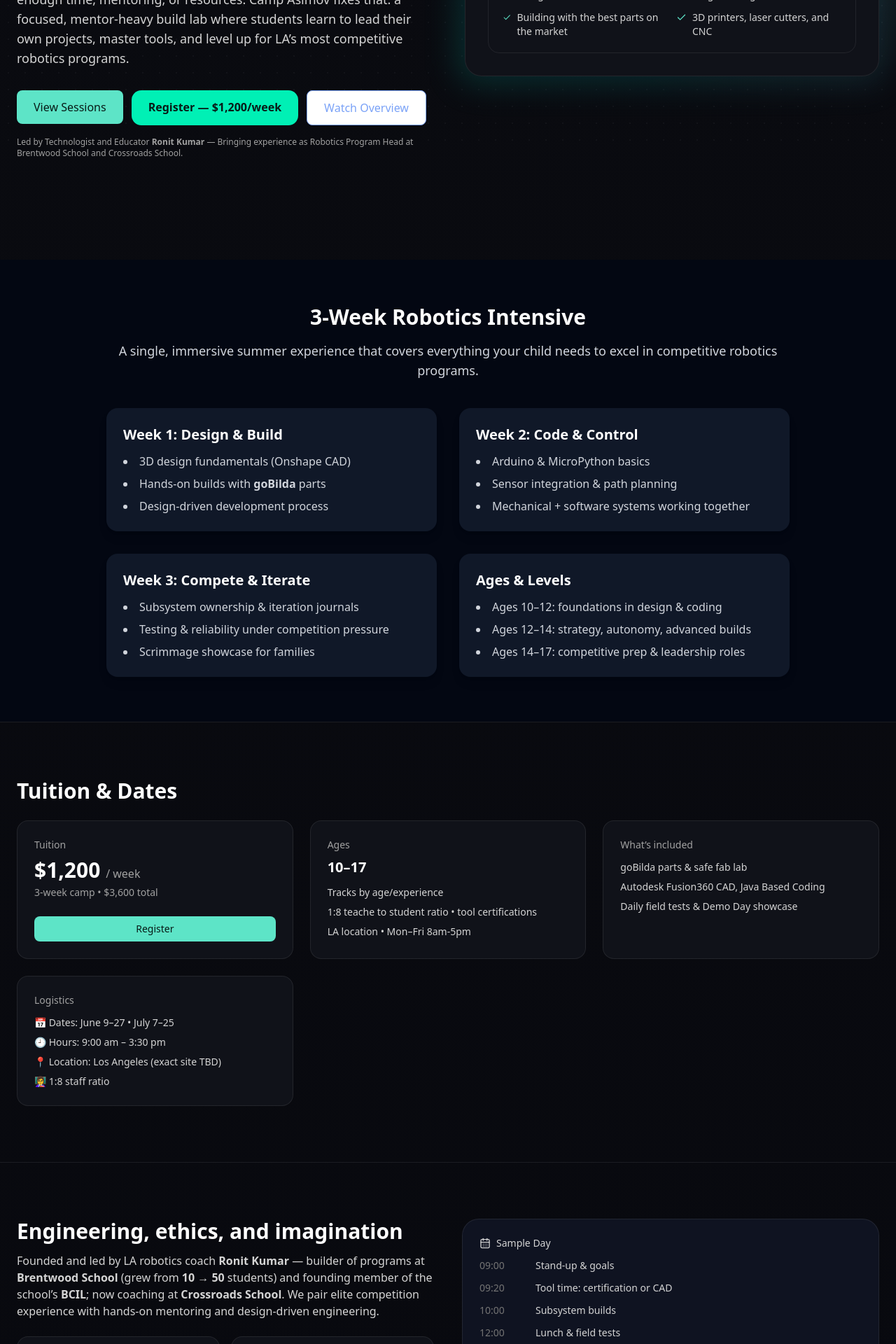
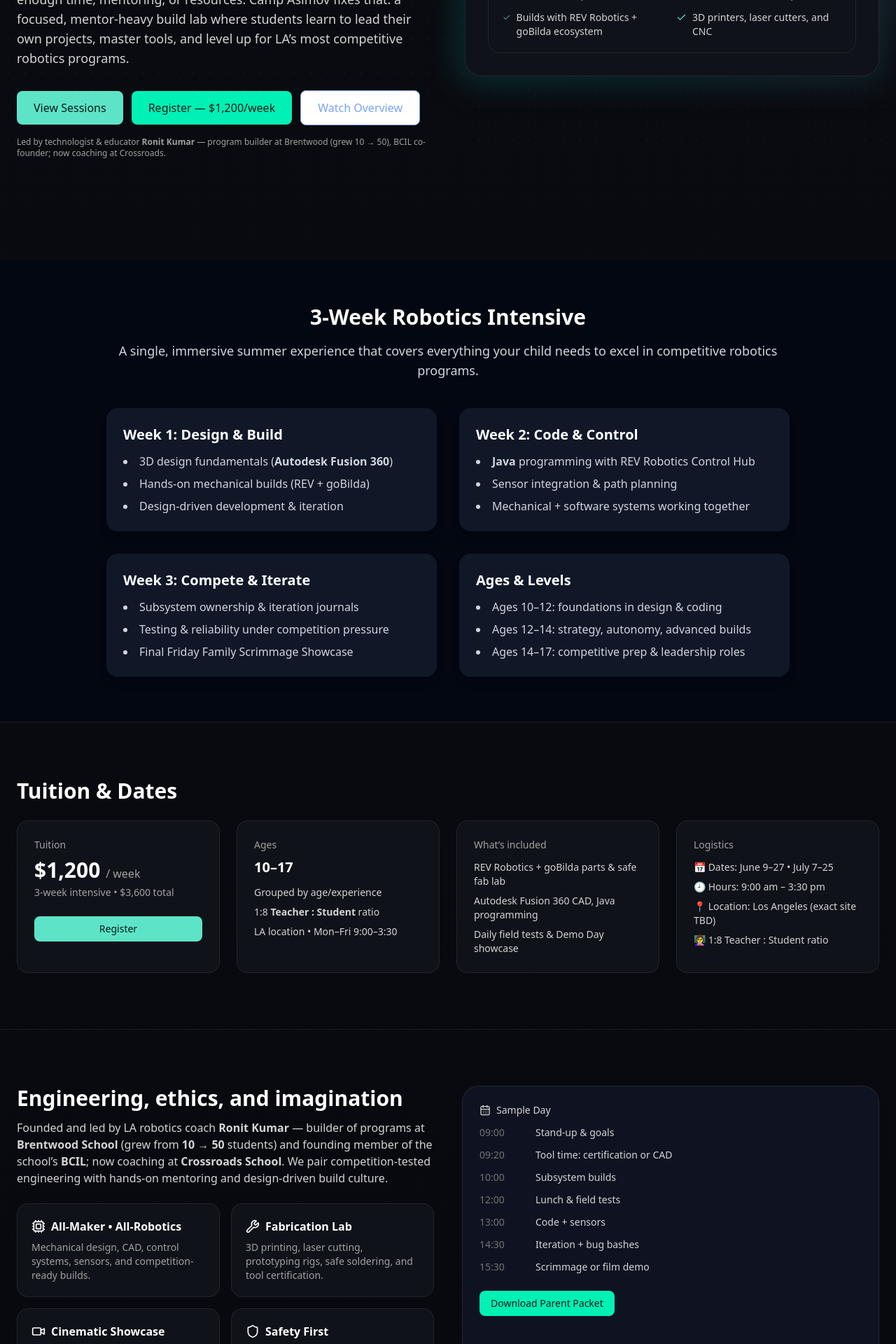
Before and after one commit to KingKumar/camp-asimov, a Next.js app: page / in a window 1280 px wide. Shown: the part 580-2500 px from the top of the page at 70% size. Built offline with nearby package versions, Linux system fonts and the light colour scheme.

Commit message:
Update AsimovLanding.tsx

```diff
--- a/components/AsimovLanding.tsx
+++ b/components/AsimovLanding.tsx
@@ -4,13 +4,18 @@ import { useState } from "react";
 import { motion } from "framer-motion";
 import {
   Check, Shield, Rocket, Cpu, Sparkles, Video, Wrench,
-  CalendarDays, ChevronRight,
-  Trophy
+  CalendarDays, ChevronRight, Trophy
 } from "lucide-react";
 import { Button } from "@/components/ui/button";
 import { Card, CardContent, CardHeader, CardTitle } from "@/components/ui/card";
 import { Input } from "@/components/ui/input";
 import { Textarea } from "@/components/ui/textarea";
+
+// ------------------------------------
+// Config / constants (edit these)
+// ------------------------------------
+const STRIPE_LINK = "https://buy.stripe.com/REPLACE_ME"; // <- paste your Stripe Payment Link
+const CONTACT_EMAIL = "kumi12345@gmail.com";            // <- or any email you want visible
 
 // Asimov-inspired palette
 const ink = {
@@ -23,55 +28,25 @@ const ink = {
 };
 
 const features = [
-  { icon: <Cpu className="w-5 h-5" />, title: "All‑Maker • All‑Robotics",
-    text: "Mechanical design, CAD, microcontrollers, sensors, and battle‑ready builds." },
+  { icon: <Cpu className="w-5 h-5" />, title: "All-Maker • All-Robotics",
+    text: "Mechanical design, CAD, control systems, sensors, and competition-ready builds." },
   { icon: <Wrench className="w-5 h-5" />, title: "Fabrication Lab",
     text: "3D printing, laser cutting, prototyping rigs, safe soldering, and tool certification." },
   { icon: <Video className="w-5 h-5" />, title: "Cinematic Showcase",
-    text: "Demo Day with story, aesthetics, and Asimov‑grade presentation." },
+    text: "Demo Day with story, aesthetics, and presentation." },
   { icon: <Shield className="w-5 h-5" />, title: "Safety First",
-    text: "Safety-first engineering practices: tool training, PPE, and supervised builds" },
+    text: "Safety-first engineering practices: tool training, PPE, and supervised builds." },
 ];
 
-// const programs = [
-//   {
-//     title: "3‑Week Robotics Intensive (Ages 10–12)",
-//     blurb: "Foundations in design‑driven development: 3D design & CAD, safe fabrication, and autonomous behaviors.",
-//     bullets: [
-//       "3D design & CAD (Onshape)",
-//       "Design‑driven development & iteration",
-//       "Microcontrollers (Arduino/MicroPython) & sensors",
-//     ],
-//   },
-//   {
-//     title: "3‑Week Robotics Intensive (Ages 12–14)",
-//     blurb: "From chassis to code: build with premier parts (goBilda), integrate sensors, and ship reliable mechanisms.",
-//     bullets: [
-//       "goBilda ecosystem & mechanical best practices",
-//       "Path planning & sensor fusion",
-//       "Custom parts (CAD → 3D print/laser cut)",
-//     ],
-//   },
-//   {
-//     title: "3‑Week Advanced Track (Ages 14–17)",
-//     blurb: "Competition‑level builds: subsystem ownership, reliability testing, and advanced coding.",
-//     bullets: [
-//       "Subsystem ownership & design reviews",
-//       "Advanced coding patterns & Git workflow",
-//       "Event‑style scrimmage & presentation",
-//     ],
-//   },
-// ];
-
 const faqs = [
-  { q: "What does an Asimov‑themed camp mean?",
+  { q: "What does an Asimov-themed camp mean?",
     a: "We fuse hard engineering with narrative design—students build capable robots and craft the story around them. It’s STEAM with purpose: logic, ethics, and imagination." },
   { q: "Is it safe for new makers?",
-    a: "Yes. Every student completes tool training, PPE checks, and staff‑guided build steps before independent work." },
+    a: "Yes. Every student completes tool training, PPE checks, and staff-guided build steps before independent work." },
   { q: "Do you provide gear?",
     a: "We supply tools, kits, and lab materials. Students bring a labeled water bottle, lunch, and curiosity." },
   { q: "Refunds & transfers?",
-    a: "Full refund (minus processing) up to 30 days pre‑start; 50% from 14–29 days; credits within 14 days." },
+    a: "Full refund (minus processing) up to 30 days pre-start; 50% from 14–29 days; credits within 14 days." },
 ];
 
 export default function AsimovCampLanding() {
@@ -93,21 +68,30 @@ export default function AsimovCampLanding() {
       <div className="pointer-events-none fixed inset-0 [background-image:radial-gradient(#ffffff20_1px,transparent_1px)] [background-size:24px_24px] opacity-30" />
 
       {/* NAV */}
-      <header className="sticky top-0 z-40 border-b"
-        style={{ borderColor: ink.line, background: "rgba(10,11,16,0.7)", backdropFilter: "blur(6px)" }}>
+      <header
+        className="sticky top-0 z-40 border-b"
+        style={{ borderColor: ink.line, background: "rgba(10,11,16,0.7)", backdropFilter: "blur(6px)" }}
+      >
         <div className="mx-auto max-w-7xl px-6 py-4 flex items-center justify-between">
           <div className="flex items-center gap-3">
-            <Rocket className="h-6 w-6" style={{ color: ink.accent }} />
+            <Rocket className="h-6 w-6" style={{ color: ink.accent }} aria-hidden />
             <span className="font-semibold tracking-wide">CAMP ASIMOV</span>
           </div>
           <nav className="hidden md:flex items-center gap-6 text-sm text-neutral-300">
-            <a href="#programs" className="hover:text-white">Program Details</a>
+            <a href="#program" className="hover:text-white">Program Details</a>
             <a href="#why" className="hover:text-white">Why Us</a>
             <a href="#safety" className="hover:text-white">Safety</a>
             <a href="#faq" className="hover:text-white">FAQ</a>
             <a href="#contact" className="hover:text-white">Contact</a>
             <Button asChild className="ml-2" style={{ backgroundColor: ink.accent, color: "#081b17" }}>
-              <a href="https://buy.stripe.com/REPLACE_ME" target="_blank" rel="noreferrer">Register</a>
+              <a
+                href={STRIPE_LINK}
+                target="_blank"
+                rel="noreferrer"
+                aria-label="Register for Camp Asimov via secure checkout"
+              >
+                Register
+              </a>
             </Button>
           </nav>
         </div>
@@ -123,33 +107,31 @@ export default function AsimovCampLanding() {
               transition={{ duration: 0.6 }}
               className="text-4xl md:text-6xl font-black leading-tight"
             >
-              LA’s premier mentor‑driven robotics & maker camp
+              LA’s premier mentor-driven robotics & maker camp
             </motion.h1>
             <p className="mt-6 text-lg text-neutral-300 max-w-prose">
-              Independent schools often can’t give robotics‑obsessed students enough time, mentoring, or resources. Camp Asimov fixes that: a focused, mentor‑heavy build lab where students learn to lead their own projects, master tools, and level up for LA’s most competitive robotics programs.
+              Independent schools often can’t give robotics-obsessed students enough time, mentoring, or resources. Camp Asimov fixes that: a focused, mentor-heavy build lab where students learn to lead their own projects, master tools, and level up for LA’s most competitive robotics programs.
             </p>
-            <div className="mt-8 flex flex-wrap gap-3">
-              <Button size="lg" className="px-6 py-6 text-base" style={{ backgroundColor: ink.accent, color: "#081b17" }}>
-                View Sessions
+            <div className="mt-8 flex flex-wrap gap-3 items-center">
+              <Button asChild size="lg" className="px-6 py-6 text-base" style={{ backgroundColor: ink.accent, color: "#081b17" }}>
+                <a href="#program">View Sessions</a>
               </Button>
-              <a
-                href="#pricing"
-                className="px-6 py-3 rounded-xl font-semibold"
-                style={{ backgroundColor: "#00f0b5", color: "#081b17" }}
-                >
+              <Button asChild size="lg" className="px-6 py-6 text-base" style={{ backgroundColor: "#00f0b5", color: "#081b17" }}>
+                <a href={STRIPE_LINK} target="_blank" rel="noreferrer" aria-label="Register — $1,200 per week">
                   Register — $1,200/week
                 </a>
+              </Button>
               <Button size="lg" variant="outline" className="px-6 py-6 text-base border"
                 style={{ borderColor: ink.accent2, color: ink.accent2 }}>
                 Watch Overview
               </Button>
             </div>
             <p className="mt-4 text-xs text-neutral-400">
-              Led by Technologist and Educator <strong>Ronit Kumar</strong> — Bringing experience as Robotics Program Head at Brentwood School and Crossroads School.
+              Led by technologist & educator <strong>Ronit Kumar</strong> — program builder at Brentwood (grew 10 → 50), BCIL co-founder; now coaching at Crossroads.
             </p>
           </div>
 
-          {/* hero stats + safety */}
+          {/* hero stats + highlights */}
           <motion.div initial={{ opacity: 0, scale: 0.96 }} animate={{ opacity: 1, scale: 1 }} transition={{ duration: 0.6, delay: 0.1 }}>
             <div className="relative">
               <div className="absolute -inset-2 rounded-3xl bg-gradient-to-tr from-teal-400/20 to-indigo-400/10 blur-xl" />
@@ -165,12 +147,17 @@ export default function AsimovCampLanding() {
 
                 <div className="mt-6 border rounded-2xl p-5" style={{ borderColor: ink.line }}>
                   <div className="flex items-center gap-2 text-sm text-neutral-300">
-                    <Trophy className="w-4 h-4" /> Expert coaching, small teams, big results.
+                    <Trophy className="w-4 h-4" aria-hidden /> Expert coaching, small teams, big results.
                   </div>
                   <div className="mt-3 grid grid-cols-1 sm:grid-cols-2 gap-3 text-sm">
-                    {[ "Advanced 3D Computer Aided Design", "Advanced Concepts in Programming", "Building with the best parts on the market", "3D printers, laser cutters, and CNC" ].map((t) => (
+                    {[
+                      "Fusion 360 CAD (3D design fundamentals)",
+                      "Java programming (REV Robotics Control Hub / FTC SDK)",
+                      "Builds with REV Robotics + goBilda ecosystem",
+                      "3D printers, laser cutters, and CNC",
+                    ].map((t) => (
                       <div key={t} className="flex items-start gap-2">
-                        <Check className="w-4 h-4 mt-0.5" style={{ color: ink.accent }} />
+                        <Check className="w-4 h-4 mt-0.5" style={{ color: ink.accent }} aria-hidden />
                         <span className="text-neutral-300">{t}</span>
                       </div>
                     ))}
@@ -183,7 +170,7 @@ export default function AsimovCampLanding() {
       </section>
 
       {/* PROGRAM DETAILS */}
-      <section id="programs" className="py-16 bg-gray-950 text-white">
+      <section id="program" className="py-16 bg-gray-950 text-white">
         <div className="max-w-5xl mx-auto px-6">
           <h2 className="text-3xl font-bold mb-4 text-center">3-Week Robotics Intensive</h2>
           <p className="text-lg text-gray-300 mb-10 text-center">
@@ -194,16 +181,16 @@ export default function AsimovCampLanding() {
             <div className="bg-gray-900 rounded-2xl p-6 shadow-lg">
               <h3 className="text-xl font-semibold mb-3">Week 1: Design & Build</h3>
               <ul className="space-y-2 text-gray-300 list-disc list-inside">
-          <li>3D design fundamentals (Onshape CAD)</li>
-          <li>Hands-on builds with <strong>goBilda</strong> parts</li>
-          <li>Design-driven development process</li>
+                <li>3D design fundamentals (<strong>Autodesk Fusion 360</strong>)</li>
+                <li>Hands-on mechanical builds (REV + goBilda)</li>
+                <li>Design-driven development & iteration</li>
               </ul>
             </div>
 
             <div className="bg-gray-900 rounded-2xl p-6 shadow-lg">
               <h3 className="text-xl font-semibold mb-3">Week 2: Code & Control</h3>
               <ul className="space-y-2 text-gray-300 list-disc list-inside">
-          <li>Arduino & MicroPython basics</li>
+                <li><strong>Java</strong> programming with REV Robotics Control Hub</li>
                 <li>Sensor integration & path planning</li>
                 <li>Mechanical + software systems working together</li>
               </ul>
@@ -214,7 +201,7 @@ export default function AsimovCampLanding() {
               <ul className="space-y-2 text-gray-300 list-disc list-inside">
                 <li>Subsystem ownership & iteration journals</li>
                 <li>Testing & reliability under competition pressure</li>
-          <li>Scrimmage showcase for families</li>
+                <li>Final Friday Family Scrimmage Showcase</li>
               </ul>
             </div>
 
@@ -234,37 +221,46 @@ export default function AsimovCampLanding() {
       <section id="pricing" className="py-20 border-t" style={{ borderColor: ink.line }}>
         <div className="mx-auto max-w-7xl px-6">
           <h2 className="text-2xl md:text-3xl font-bold">Tuition & Dates</h2>
-          <div className="mt-6 grid md:grid-cols-3 gap-6">
+          <div className="mt-6 grid md:grid-cols-4 gap-6">
             <div className="rounded-2xl border p-6" style={{ borderColor: ink.line, background: ink.surface }}>
               <div className="text-neutral-400 text-sm">Tuition</div>
-              <div className="mt-2 text-3xl font-extrabold">$1,200 <span className="text-base font-medium text-neutral-400">/ week</span></div>
-              <div className="mt-1 text-neutral-400 text-sm">3‑week camp • $3,600 total</div>
-              <Button className="mt-6 w-full" style={{ backgroundColor: ink.accent, color: '#081b17' }}>Register</Button>
+              <div className="mt-2 text-3xl font-extrabold">
+                $1,200 <span className="text-base font-medium text-neutral-400">/ week</span>
               </div>
+              <div className="mt-1 text-neutral-400 text-sm">3-week intensive • $3,600 total</div>
+              <Button asChild className="mt-6 w-full" style={{ backgroundColor: ink.accent, color: "#081b17" }}>
+                <a href={STRIPE_LINK} target="_blank" rel="noreferrer" aria-label="Register for Camp Asimov">
+                  Register
+                </a>
+              </Button>
+            </div>
+
             <div className="rounded-2xl border p-6" style={{ borderColor: ink.line, background: ink.surface }}>
               <div className="text-neutral-400 text-sm">Ages</div>
               <div className="mt-2 text-xl font-semibold">10–17</div>
               <ul className="mt-3 space-y-2 text-sm text-neutral-300">
-                <li>Tracks by age/experience</li>
-                <li>1:8 teache to student ratio • tool certifications</li>
-                <li>LA location • Mon–Fri 8am-5pm</li>
+                <li>Grouped by age/experience</li>
+                <li>1:8 <strong>Teacher : Student</strong> ratio</li>
+                <li>LA location • Mon–Fri 9:00–3:30</li>
               </ul>
             </div>
+
             <div className="rounded-2xl border p-6" style={{ borderColor: ink.line, background: ink.surface }}>
               <div className="text-neutral-400 text-sm">What’s included</div>
               <ul className="mt-3 space-y-2 text-sm text-neutral-300">
-                <li>goBilda parts  & safe fab lab</li>
-                <li>Autodesk Fusion360 CAD, Java Based Coding</li>
+                <li>REV Robotics + goBilda parts & safe fab lab</li>
+                <li>Autodesk Fusion 360 CAD, Java programming</li>
                 <li>Daily field tests & Demo Day showcase</li>
               </ul>
             </div>
+
             <div className="rounded-2xl border p-6" style={{ borderColor: ink.line, background: ink.surface }}>
               <div className="text-neutral-400 text-sm">Logistics</div>
               <ul className="mt-3 space-y-2 text-sm text-neutral-300">
                 <li>📅 Dates: June 9–27 • July 7–25</li>
                 <li>🕘 Hours: 9:00 am – 3:30 pm</li>
                 <li>📍 Location: Los Angeles (exact site TBD)</li>
-                <li>👩‍🏫 1:8 staff ratio</li>
+                <li>👩‍🏫 1:8 Teacher : Student ratio</li>
               </ul>
             </div>
           </div>
@@ -277,7 +273,7 @@ export default function AsimovCampLanding() {
           <div>
             <h2 className="text-2xl md:text-3xl font-bold">Engineering, ethics, and imagination</h2>
             <p className="mt-3 text-neutral-300 max-w-prose">
-              Founded and led by LA robotics coach <strong>Ronit Kumar</strong> — builder of programs at <strong>Brentwood School</strong> (grew from <strong>10 → 50</strong> students) and founding member of the school’s <strong>BCIL</strong>; now coaching at <strong>Crossroads School</strong>. We pair elite competition experience with hands‑on mentoring and design‑driven engineering.
+              Founded and led by LA robotics coach <strong>Ronit Kumar</strong> — builder of programs at <strong>Brentwood School</strong> (grew from <strong>10 → 50</strong> students) and founding member of the school’s <strong>BCIL</strong>; now coaching at <strong>Crossroads School</strong>. We pair competition-tested engineering with hands-on mentoring and design-driven build culture.
             </p>
             <div className="mt-6 grid sm:grid-cols-2 gap-4">
               {features.map((f) => (
@@ -290,11 +286,11 @@ export default function AsimovCampLanding() {
           </div>
           <div className="rounded-3xl border p-6" style={{ borderColor: ink.line, background: ink.panel }}>
             <div className="flex items-center gap-2 text-neutral-300 text-sm">
-              <CalendarDays className="w-4 h-4" /> Sample Day
+              <CalendarDays className="w-4 h-4" aria-hidden /> Sample Day
             </div>
             <ul className="mt-3 space-y-3 text-sm text-neutral-300">
               {[
-                ["09:00", "Stand‑up & goals"],
+                ["09:00", "Stand-up & goals"],
                 ["09:20", "Tool time: certification or CAD"],
                 ["10:00", "Subsystem builds"],
                 ["12:00", "Lunch & field tests"],
@@ -305,15 +301,20 @@ export default function AsimovCampLanding() {
                 <li key={t} className="flex gap-4"><span className="text-neutral-500 w-16">{t}</span> <span>{d}</span></li>
               ))}
             </ul>
+            <Button
+              asChild
+              className="mt-6 inline-flex"
+              style={{ backgroundColor: "#00f0b5", color: "#081b17" }}
+            >
               <a
                 href="/parent-packet.pdf"
                 target="_blank"
                 rel="noopener noreferrer"
-            className="px-6 py-3 rounded-xl font-semibold"
-            style={{ backgroundColor: "#00f0b5", color: "#081b17" }}
+                aria-label="Download Parent Packet"
               >
                 Download Parent Packet
               </a>
+            </Button>
           </div>
         </div>
       </section>
@@ -323,12 +324,15 @@ export default function AsimovCampLanding() {
         <div className="mx-auto max-w-7xl px-6">
           <h2 className="text-2xl md:text-3xl font-bold">Safety Protocols</h2>
           <p className="mt-2 text-neutral-400 max-w-prose">
-            Safety-first engineering practices: tool training, PPE, and supervised builds
+            Safety-first engineering practices: tool training, PPE, and supervised builds.
           </p>
           <div className="mt-8 grid sm:grid-cols-2 lg:grid-cols-4 gap-4">
             {["PPE checks at entry","Certified tool zones","Laser & solder SOPs","Allergy & emergency flags"].map((s) => (
               <div key={s} className="rounded-2xl border p-5 text-sm" style={{ borderColor: ink.line, background: ink.surface }}>
-                <div className="flex items-start gap-2"><Shield className="w-4 h-4" style={{ color: ink.accent }} /> <span className="text-neutral-300">{s}</span></div>
+                <div className="flex items-start gap-2">
+                  <Shield className="w-4 h-4" style={{ color: ink.accent }} aria-hidden />
+                  <span className="text-neutral-300">{s}</span>
+                </div>
               </div>
             ))}
           </div>
@@ -360,10 +364,15 @@ export default function AsimovCampLanding() {
             </p>
             <div className="mt-4 text-sm">
               <div className="text-neutral-300">Academic Director: Ronit Kumar</div>
-              <div className="text-neutral-300">Bringing experience as Robotics Program Head at Brentwood School and Crossroads School.</div>
+              <div className="text-neutral-300">Brentwood Robotics (10 → 50), BCIL co-founder; now Crossroads Robotics coach</div>
               <div className="text-neutral-300">Los Angeles, CA</div>
+              <div className="text-neutral-300">
+                Email: <a href={`mailto:${CONTACT_EMAIL}`} className="underline">{CONTACT_EMAIL}</a>
               </div>
             </div>
+          </div>
+
+          {/* Formspree form (replace YOUR_FORM_ID) */}
           <form
             action="https://formspree.io/f/YOUR_FORM_ID"
             method="POST"
@@ -390,13 +399,13 @@ export default function AsimovCampLanding() {
               className="w-full p-3 rounded-lg bg-neutral-900 border border-neutral-700"
               rows={4}
             />
-            <button
+            <Button
               type="submit"
               className="px-6 py-3 rounded-xl font-semibold"
               style={{ backgroundColor: "#00f0b5", color: "#081b17" }}
             >
               Send
-            </button>
+            </Button>
           </form>
         </div>
       </section>
@@ -411,11 +420,10 @@ export default function AsimovCampLanding() {
             <a className="hover:text-neutral-300" href="#">Staff Login</a>
           </div>
         </div>
-      </footer>
-
-      <p className="text-xs text-neutral-400">
+        <p className="text-xs text-neutral-400 mt-4">
           Camp Asimov is not affiliated with, or endorsed by, the estate of Isaac Asimov.
         </p>
+      </footer>
     </div>
   );
 }
```
Lines whose indentation alone changed are shown as unchanged.
